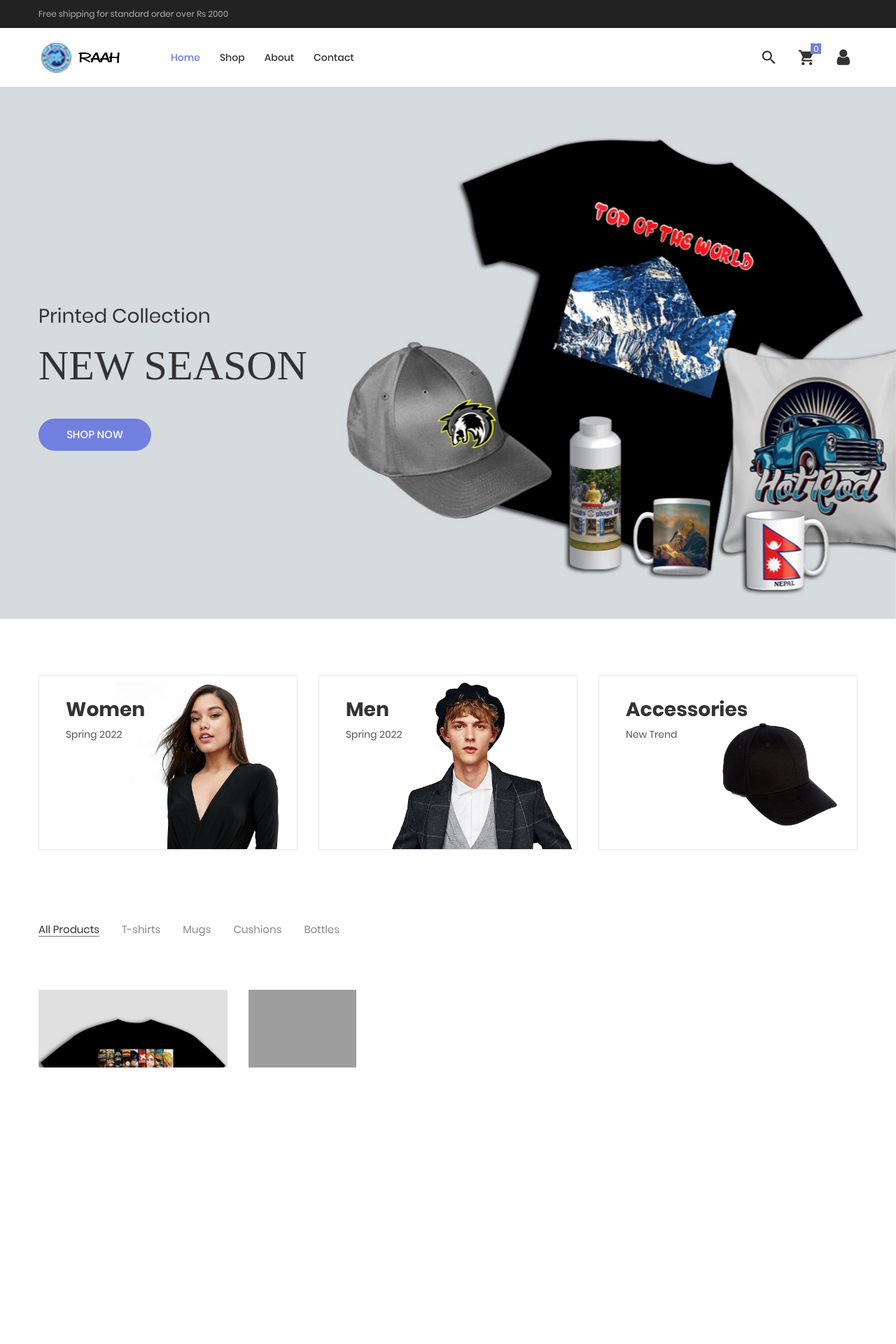
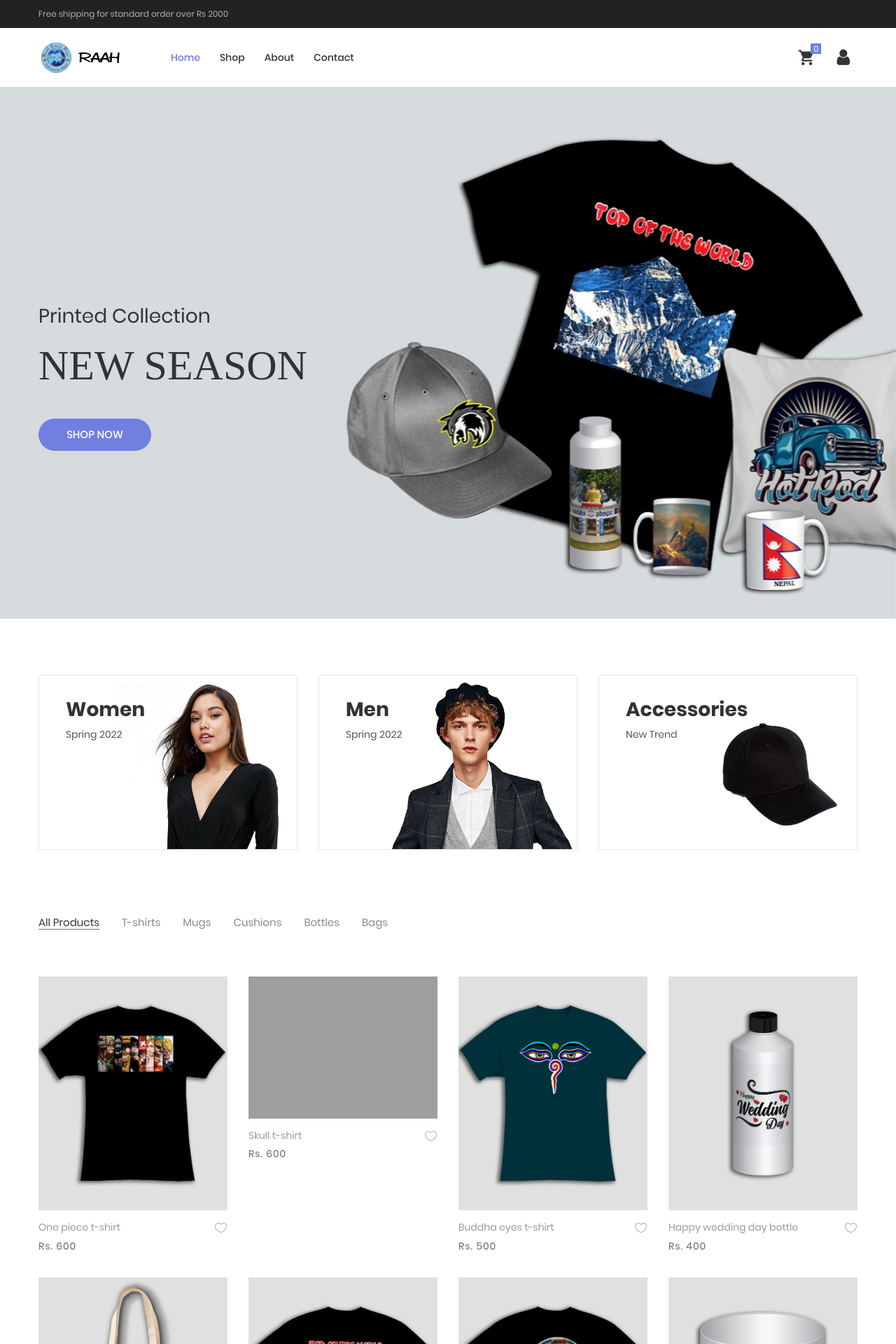
Before and after one commit to anusaah/ecommerce, a Django app: page / in a window 1280 px wide. Shown: the top 1920 px of the page at 70% size. Run offline with Django 4.2, Linux system fonts and the light colour scheme; data comes from the database, SQL or seed files in the repository; both versions use the stored data as it was after the commit; parts of the project's set-up code (start-up, migrations or seed data) failed here and were passed over; some libraries are stand-ins or nearby versions; some web fonts are replaced; grey boxes are pictures that could not be loaded.

Commit message:
all final

```diff
--- a/raah/website/models.py
+++ b/raah/website/models.py
@@ -25,8 +25,8 @@
     reference_id = models.IntegerField(default=0)
     product_name = models.CharField(max_length=50)
     category = models.CharField(max_length=50, default='')
-    size = models.CharField(max_length=10, default='')
-    color = models.CharField(max_length=10, default='')
+    # size = models.CharField(max_length=10, default='')
+    # color = models.CharField(max_length=10, default='')
     # s_id = models.ForeignKey(SubCategory, on_delete=models.CASCADE, default='')
     desc = models.CharField(max_length=300)
     price = models.IntegerField(default=0)
--- a/raah/website/templates/base.html
+++ b/raah/website/templates/base.html
@@ -232,10 +232,10 @@
                 <!-- Icon header -->
                 <div class="ml-auto">
                     <div class="wrap-icon-header flex-w flex-r-m">
-                        <div class="icon-header-item cl2 hov-cl1 trans-04 p-l-22 p-r-11 js-show-modal-search "
-                        >
-                            <i class="zmdi zmdi-search"></i>
-                        </div>
+<!--                        <div class="icon-header-item cl2 hov-cl1 trans-04 p-l-22 p-r-11 js-show-modal-search "-->
+<!--                        >-->
+<!--                            <i class="zmdi zmdi-search"></i>-->
+<!--                        </div>-->
                         {% if user.is_authenticated %}
                             <div class="icon-header-item cl2 hov-cl1 trans-04 p-l-22 p-r-11 icon-header-noti js-show-cart"
                              data-notify="{{cart.get_itemtotal}}"
--- a/raah/website/templates/product1.html
+++ b/raah/website/templates/product1.html
@@ -32,19 +32,19 @@
                 </button>
             </div>
 
-            <div class="flex-w flex-c-m m-tb-10">
-                <div class="flex-c-m stext-106 cl6 size-104 bor4 pointer hov-btn3 trans-04 m-r-8 m-tb-4 js-show-filter">
-                    <i class="icon-filter cl2 m-r-6 fs-15 trans-04 zmdi zmdi-filter-list"></i>
-                    <i class="icon-close-filter cl2 m-r-6 fs-15 trans-04 zmdi zmdi-close dis-none"></i>
-                    Filter
-                </div>
+<!--            <div class="flex-w flex-c-m m-tb-10">-->
+<!--                <div class="flex-c-m stext-106 cl6 size-104 bor4 pointer hov-btn3 trans-04 m-r-8 m-tb-4 js-show-filter">-->
+<!--                    <i class="icon-filter cl2 m-r-6 fs-15 trans-04 zmdi zmdi-filter-list"></i>-->
+<!--                    <i class="icon-close-filter cl2 m-r-6 fs-15 trans-04 zmdi zmdi-close dis-none"></i>-->
+<!--                    Filter-->
+<!--                </div>-->
 
-                <div class="flex-c-m stext-106 cl6 size-105 bor4 pointer hov-btn3 trans-04 m-tb-4 js-show-search">
-                    <i class="icon-search cl2 m-r-6 fs-15 trans-04 zmdi zmdi-search"></i>
-                    <i class="icon-close-search cl2 m-r-6 fs-15 trans-04 zmdi zmdi-close dis-none"></i>
-                    Search
-                </div>
-            </div>
+<!--                <div class="flex-c-m stext-106 cl6 size-105 bor4 pointer hov-btn3 trans-04 m-tb-4 js-show-search">-->
+<!--                    <i class="icon-search cl2 m-r-6 fs-15 trans-04 zmdi zmdi-search"></i>-->
+<!--                    <i class="icon-close-search cl2 m-r-6 fs-15 trans-04 zmdi zmdi-close dis-none"></i>-->
+<!--                    Search-->
+<!--                </div>-->
+<!--            </div>-->
 
             <!-- Search product -->
             <div class="dis-none panel-search w-full p-t-10 p-b-15">
@@ -466,14 +466,14 @@
         </div>
 
         <!-- Load more -->
-        <div class="flex-c-m flex-w w-full p-t-45">
-            <a
-                    href="#"
-                    class="flex-c-m stext-101 cl5 size-103 bg2 bor1 hov-btn1 p-lr-15 trans-04"
-            >
-                Load More
-            </a>
-        </div>
+<!--        <div class="flex-c-m flex-w w-full p-t-45">-->
+<!--            <a-->
+<!--                    href="#"-->
+<!--                    class="flex-c-m stext-101 cl5 size-103 bg2 bor1 hov-btn1 p-lr-15 trans-04"-->
+<!--            >-->
+<!--                Load More-->
+<!--            </a>-->
+<!--        </div>-->
     </div>
 </section>
 
--- a/raah/website/views.py
+++ b/raah/website/views.py
@@ -43,15 +43,15 @@
 
         # check for errorneous inputs
         if len(username) > 10:
-            messages.error(request, "Your username must be under 10 characters")
+            messages.warning(request, "Your username must be under 10 characters")
             return redirect('index')
 
         if not username.isalnum():
-            messages.error(request, "username should only contain letters and numbers")
+            messages.warning(request, "username should only contain letters and numbers")
             return redirect('index')
 
         if pass1 != pass2:
-            messages.error(request, "Password do not match")
+            messages.warning(request, "Password do not match")
             return redirect('index')
 
         # create user
```
Also changed, not shown: raah/website/templates/cart.html (+6 -6 lines), raah/website/templates/product.html (+13 -13 lines), raah/db.sqlite3, raah/static/website/images/login2.jpg (added), raah/static/website/images/login3.jpg (added), raah/static/website/images/signin2.jpg (added).
